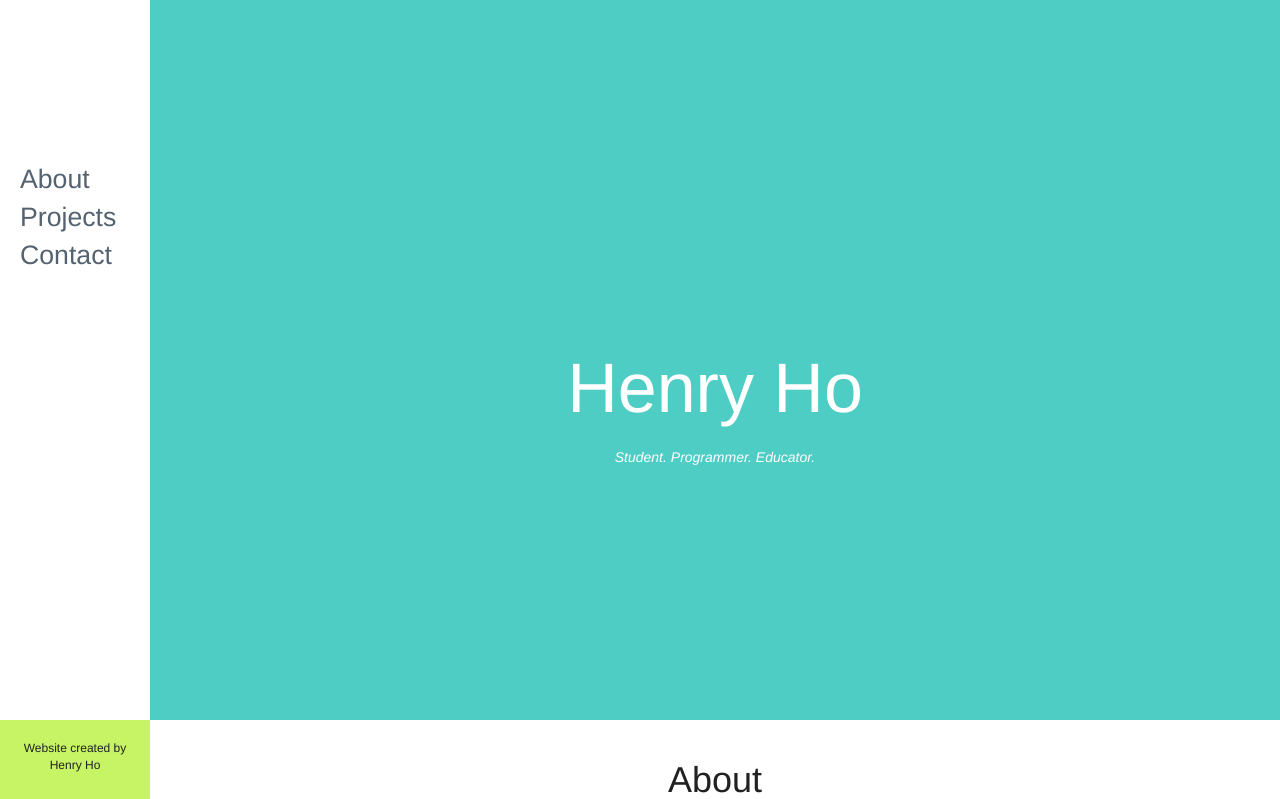
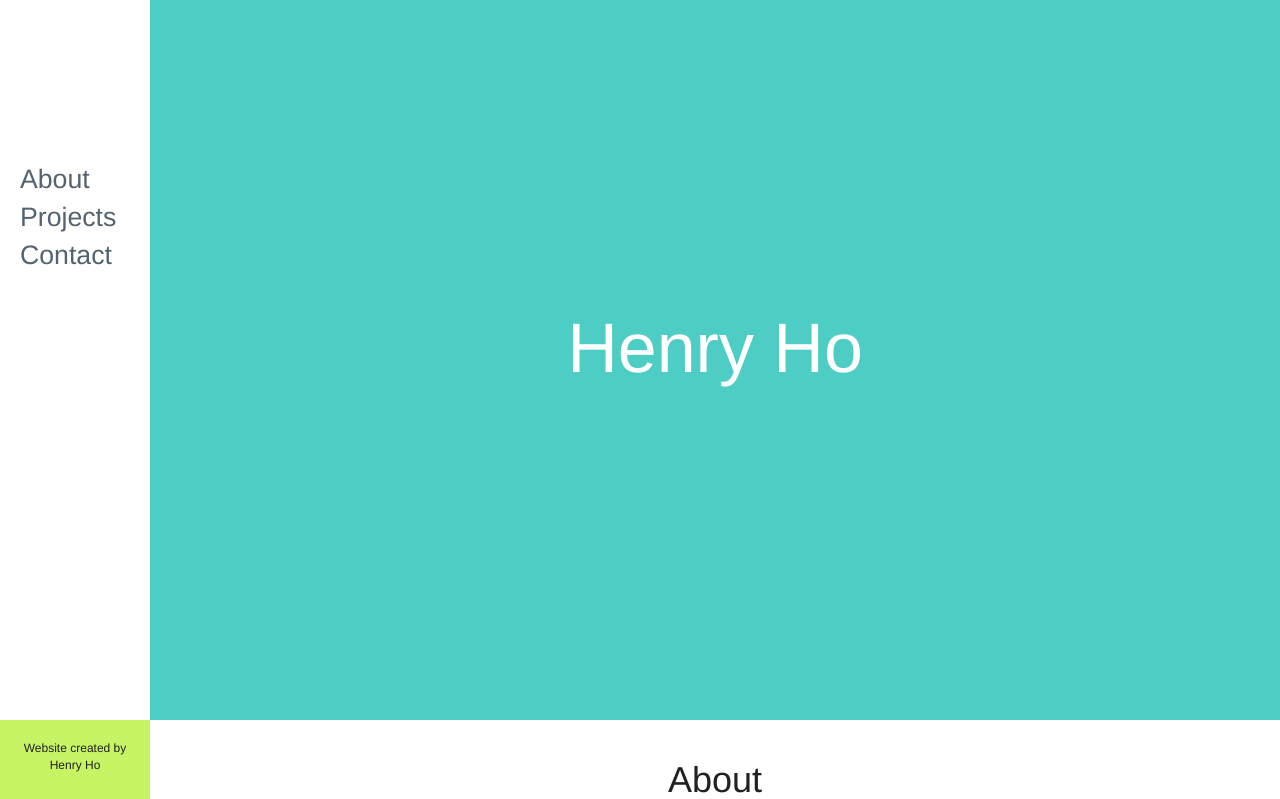
Before and after one commit to hchho/henryho.github.io, a PHP site: page / in a window 1280 px wide. Shown: the top 799 px of the page. Run offline with PHP 8.4, Linux system fonts and the light colour scheme.

Commit message:
Finalized first version

```diff
--- a/css/custom.css
+++ b/css/custom.css
@@ -16,7 +16,8 @@ div {
 }
 
 #first  {
-    min-height: 90%;
+    min-height: 100%;
+    margin-bottom: -80px;
 }
 
 #second {
@@ -32,18 +33,50 @@ div {
     /*    margin-bottom: -32px;*/
     height: 80px;
 }
+h1 {
+    text-align: center;
+}
 
 div#title {
     width: 100%;
     position: absolute;
-    top: 40%;
+    top: 35%;
+    /* left: 40%; */
     text-align: center;
+        /* animation */
+        /*
+        white-space: nowrap;
+        overflow: hidden;
+        animation: type 4s steps(60, end);
 }
 
-h1 {
-    text-align: center;
+
+div#title:nth-child(2){
+    animation: type2 8s steps(60, end);
+  }
+
+  span#line {
+    animation: blink 1s infinite;
+  }
+  @keyframes type{
+    from { width: 0; }
+  }
+
+  @keyframes type2{
+    0%{width: 0;}
+    50%{width: 0;}
+    100%{ width: 100; }
+  }
+
+  @keyframes blink{
+    to{opacity: .0;}
+  }
+
+  ::selection{
+    background: black;
+  }
+*/
 }
-
 #title h1 {
     font-size: 70px;
 }
--- a/index.html
+++ b/index.html
@@ -25,7 +25,8 @@
             <div class="section cd-fixed-bg cd-bg-1" id="first">
                 <div id="title">
                     <h1>Henry Ho</h1>
-                    <em><div class="col-sm-offset-3 col-sm-6">Student. Programmer. Educator.</div></em>
+                    <!-- <span id="line">|</span> -->
+                    <!-- <em><div class="col-sm-offset-3 col-sm-6">Student. Programmer. Educator.</div></em> -->
                 </div>
             </div>
             <div class="section cd-scrolling-bg cd-color-1" id="second">
```
